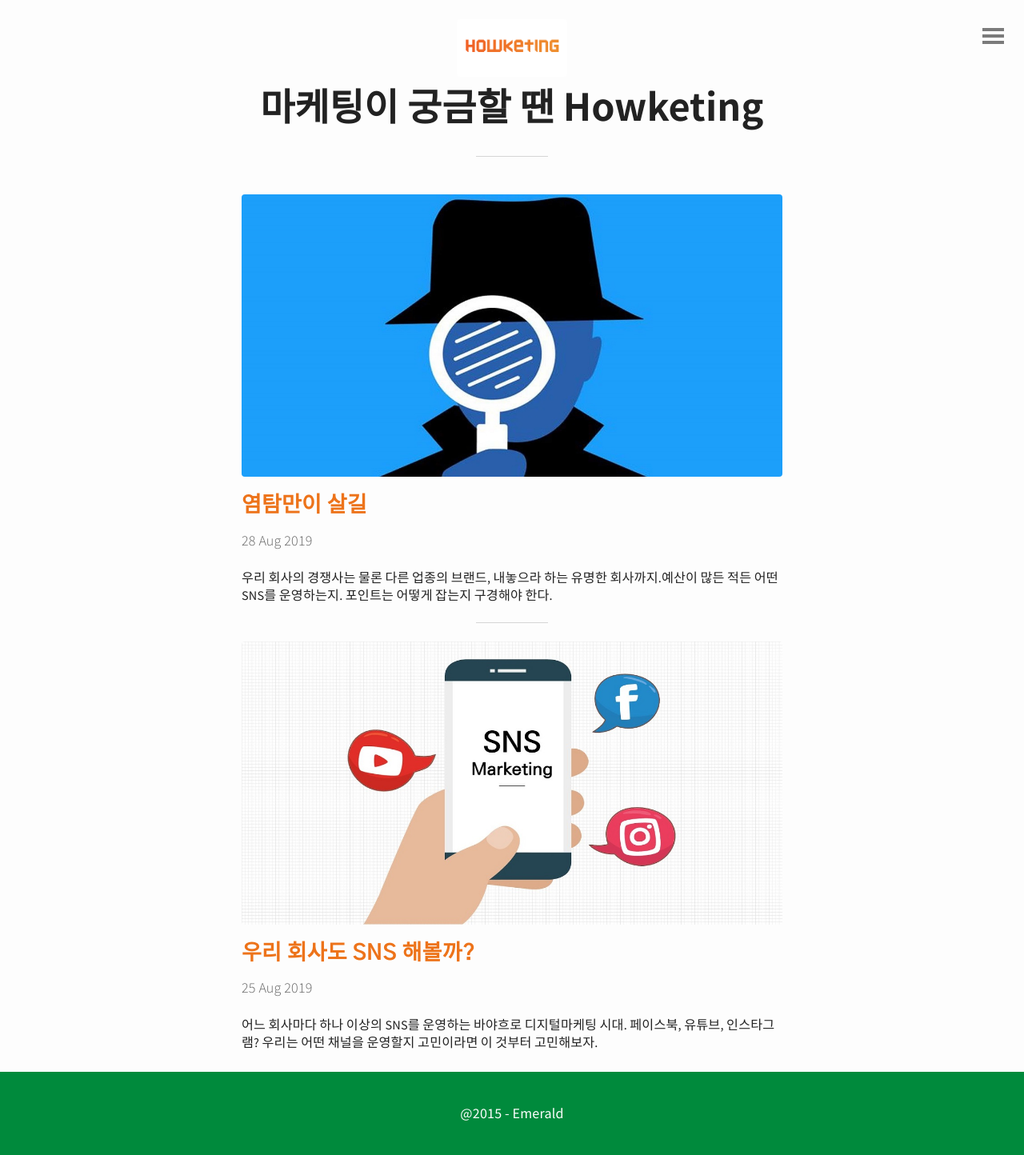
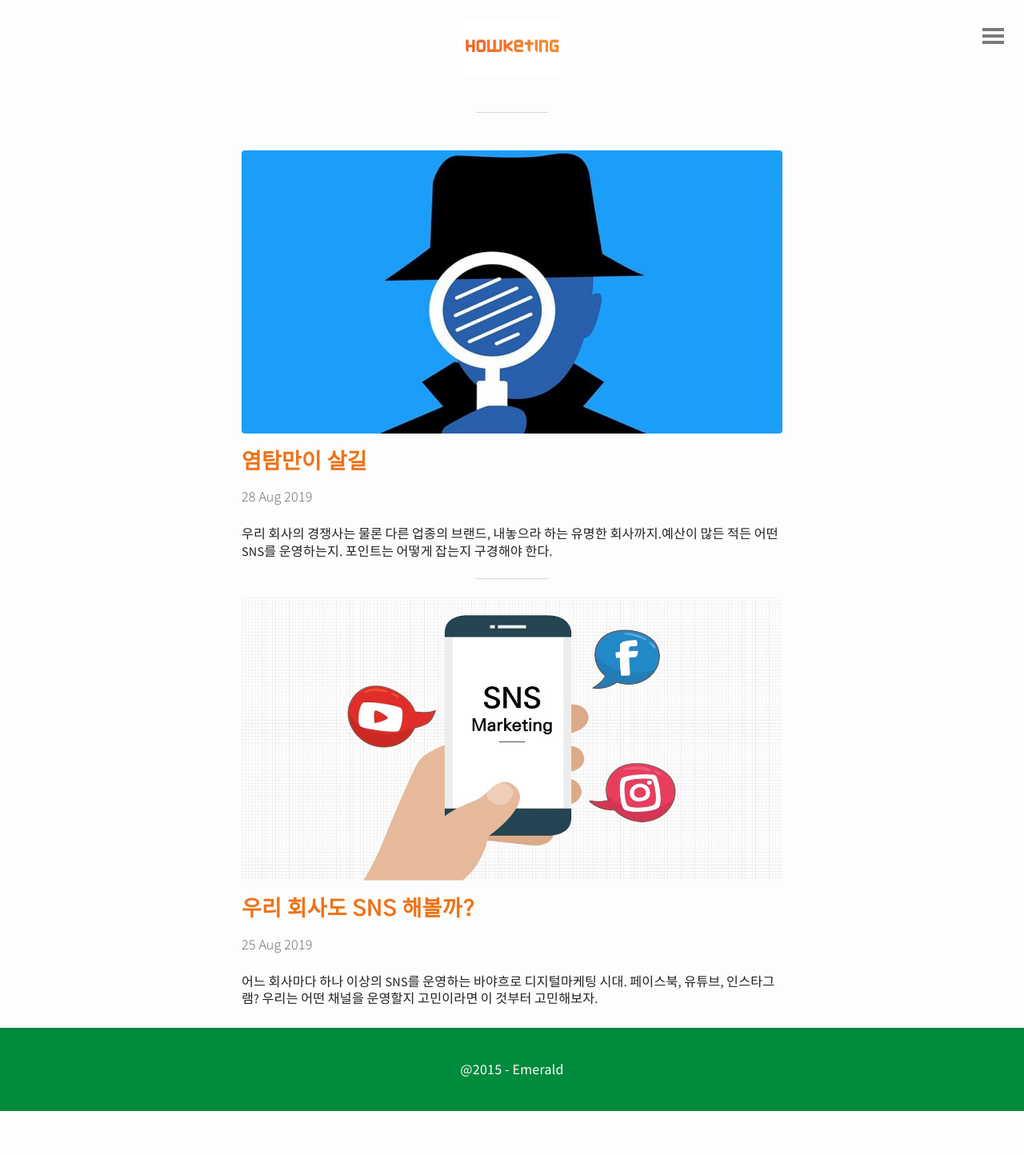
Before and after one commit to gkslfh36/howketing, a Jekyll site: the page built from index.html, in a window 1280 px wide. Shown: the whole page at 80% size. Built offline with Jekyll 4.4.1, drawn with Linux system fonts in a browser that asks for light colours; the list of posts is cut into pages by our own code; after the commit the page ends 1389 px from its top, so only the background shows below that.

Commit message:
Update header.html

```diff
--- a/_includes/header.html
+++ b/_includes/header.html
@@ -1,6 +1,5 @@
 <header id="header">
 	<a href="{{ site.baseurl }}">
 		<img src="{{ "/img/sum/thumbnail.png" | prepend: site.baseurl | replace: '//', '/' }}" alt="howketing Logo">
-	  <h1>마케팅이 궁금할 땐 Howketing</h1>
 	</a>
 </header>
```
